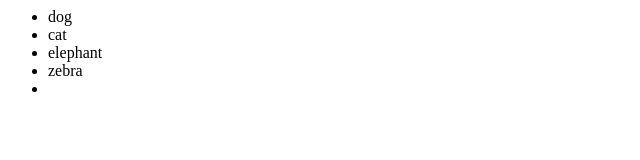
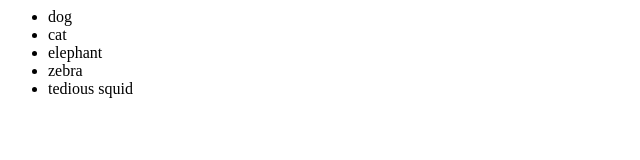
Before and after one commit to gardnecl/testGit, a plain HTML site: page login.html in a window 1280 px wide. Shown: the whole page, without its empty margins (0-640 px from the left). Drawn offline with Linux system fonts and the light colour scheme.

Commit message:
Update login.html

```diff
--- a/login.html
+++ b/login.html
@@ -7,7 +7,7 @@
 			<li>cat</li>
 			<li>elephant</li>
 			<li>zebra</li>
-			<li></li>
+			<li>tedious squid</li>
 		</ul>
 	</div>
 </body>
```
